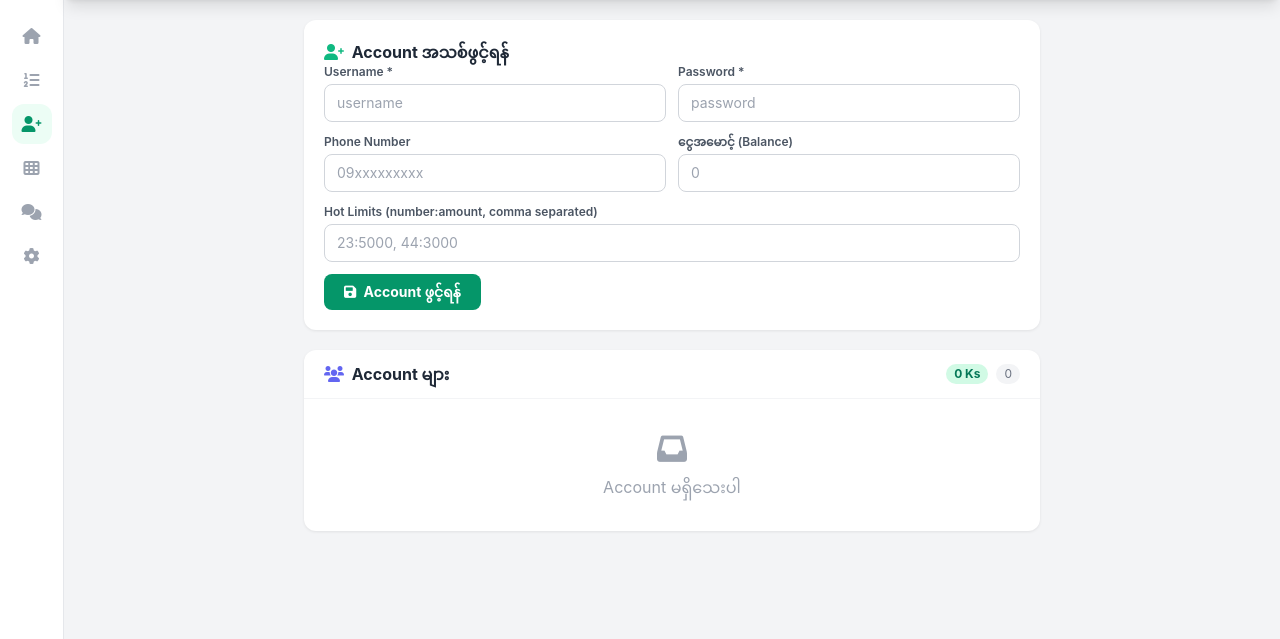
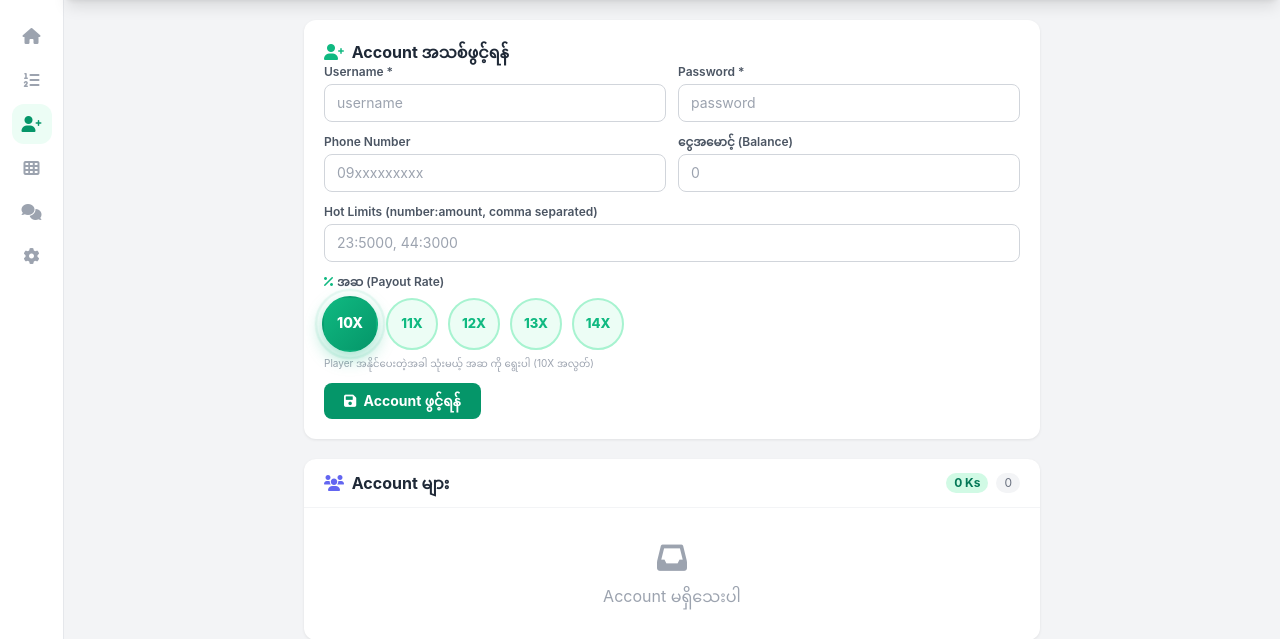
Before and after one commit to DeeLiso/2d-parser-engine, a Django app: page /bet/manage_bettors/ in a window 1280 px wide. Shown: the part 48-687 px from the top of the page. Run offline with Django 5.2, Linux system fonts and the light colour scheme; the visitor is signed in with stand-in values (Sample User, id 1); data that the repository does not hold is empty; some libraries are stand-ins or nearby versions.

Commit message:
Add per-player payout multiplier (10X-14X) with animated circle picker on create/edit forms

```diff
--- a/twodapp/models.py
+++ b/twodapp/models.py
@@ -39,6 +39,7 @@ class BettorAccount(models.Model):
     phone = models.CharField(max_length=20, blank=True, default='')
     balance = models.IntegerField(default=0)
     hot_limits = models.JSONField(default=dict)  # e.g. {'23': 5000, '44': 3000}
+    multiplier = models.IntegerField(default=10)  # payout rate per player (10X-14X)
     is_active = models.BooleanField(default=True)
     last_user_agent = models.CharField(max_length=300, blank=True, default='')
     last_ip = models.CharField(max_length=50, blank=True, default='')
@@ -59,6 +60,7 @@ class BettorAccount(models.Model):
             'phone': self.phone,
             'balance': self.balance,
             'hot_limits': self.hot_limits,
+            'multiplier': self.multiplier,
             'is_active': self.is_active,
             'last_user_agent': self.last_user_agent,
             'last_ip': self.last_ip,
--- a/twodapp/templates/twodapp/manage_bettors.html
+++ b/twodapp/templates/twodapp/manage_bettors.html
@@ -18,6 +18,41 @@
         .field input, .field select { transition: border-color 0.15s; }
         .field input:focus { border-color: #10b981; box-shadow: 0 0 0 3px rgba(16,185,129,0.12); outline: none; }
         .info-badge { display: inline-flex; align-items: center; gap: 4px; padding: 2px 6px; border-radius: 9999px; font-size: 10px; font-weight: 600; }
+        .mp-circle {
+            position: relative;
+            width: 52px; height: 52px;
+            border-radius: 9999px;
+            display: inline-flex; align-items: center; justify-content: center;
+            font-weight: 800; font-size: 13px; color: #10b981;
+            background: #ecfdf5;
+            border: 2px solid #a7f3d0;
+            cursor: pointer;
+            user-select: none;
+            transition: all 0.2s;
+        }
+        .mp-circle:hover { transform: translateY(-2px); border-color: #10b981; }
+        .mp-circle.active {
+            background: linear-gradient(135deg, #10b981, #059669);
+            color: white;
+            border-color: transparent;
+            box-shadow: 0 6px 16px rgba(16,185,129,0.4);
+            transform: scale(1.08);
+        }
+        .mp-circle.active::before {
+            content: '';
+            position: absolute;
+            inset: -6px;
+            border-radius: 9999px;
+            border: 2px solid rgba(16,185,129,0.5);
+            animation: mp-pulse 1.5s ease-out infinite;
+        }
+        @keyframes mp-pulse {
+            0% { transform: scale(0.9); opacity: 0.8; }
+            70% { transform: scale(1.15); opacity: 0; }
+            100% { transform: scale(1.15); opacity: 0; }
+        }
+        .mp-wrap { animation: mp-pop 0.3s ease; }
+        @keyframes mp-pop { from { transform: scale(0.7); opacity: 0; } to { transform: scale(1); opacity: 1; } }
     </style>
     <style>
         .tab-item { color: #6b7280; transition: color 0.15s, transform 0.12s; }
@@ -122,6 +157,11 @@
                     <label class="block text-xs font-semibold text-gray-600 mb-1">Hot Limits (number:amount, comma separated)</label>
                     <input id="bmHotLimits" type="text" class="w-full border border-gray-300 rounded-lg px-3 py-2 text-sm" placeholder="23:5000, 44:3000">
                 </div>
+                <div class="sm:col-span-2">
+                    <label class="block text-xs font-semibold text-gray-600 mb-2"><i class="fas fa-percentage text-emerald-500 mr-1"></i>အဆ (Payout Rate)</label>
+                    <div id="bmMultiplierWrap" class="mp-wrap flex items-center gap-2.5 flex-wrap"></div>
+                    <div class="text-[10px] text-gray-400 mt-1.5">Player အနိုင်ပေးတဲ့အခါ သုံးမယ့် အဆ ကို ရွေးပါ (10X အလွတ်)</div>
+                </div>
             </div>
             <div id="bmError" class="text-red-500 text-xs font-semibold mt-2 hidden"></div>
             <div id="bmSuccess" class="text-emerald-600 text-xs font-semibold mt-2 hidden"></div>
@@ -172,6 +212,10 @@
                     <label class="block text-xs font-semibold text-gray-600 mb-1">Hot Limits (number:amount)</label>
                     <input id="editHot" type="text" class="w-full border border-gray-300 rounded-lg px-3 py-2 text-sm" placeholder="23:5000, 44:3000">
                 </div>
+                <div>
+                    <label class="block text-xs font-semibold text-gray-600 mb-2"><i class="fas fa-percentage text-emerald-500 mr-1"></i>အဆ (Payout Rate)</label>
+                    <div id="editMultiplierWrap" class="mp-wrap flex items-center gap-2.5 flex-wrap"></div>
+                </div>
             </div>
             <div id="editError" class="text-red-500 text-xs font-semibold px-5 hidden"></div>
             <div class="px-5 pb-5 flex gap-2">
@@ -184,6 +228,27 @@
     {% csrf_token %}
     <script>
         const CSRF_TOKEN = document.querySelector('[name=csrfmiddlewaretoken]').value;
+
+        const MULTIPLIER_OPTIONS = [10, 11, 12, 13, 14];
+        let bmMultiplier = 10;
+        let editMultiplier = 10;
+
+        function renderMultiplierPicker(wrapId, current, setState) {
+            const wrap = document.getElementById(wrapId);
+            if (!wrap) return;
+            wrap.innerHTML = MULTIPLIER_OPTIONS.map(v => `
+                <button type="button" data-mp="${v}" class="mp-circle ${v === current ? 'active' : ''}">${v}X</button>
+            `).join('');
+            wrap.querySelectorAll('.mp-circle').forEach(btn => {
+                btn.addEventListener('click', () => {
+                    const v = parseInt(btn.dataset.mp);
+                    setState(v);
+                    renderMultiplierPicker(wrapId, v, setState);
+                });
+            });
+        }
+
+        renderMultiplierPicker('bmMultiplierWrap', bmMultiplier, (v) => { bmMultiplier = v; });
 
         function parseUA(ua) {
             if (!ua) return { browser: '—', os: '' };
@@ -246,6 +311,7 @@
                             </div>
                         </div>
                         <div class="flex items-center gap-2 mt-1.5 ml-12 flex-wrap">
+                            <span class="info-badge bg-emerald-100 text-emerald-700"><i class="fas fa-percentage"></i> ${a.multiplier || 10}X</span>
                             <span class="info-badge bg-blue-100 text-blue-700"><i class="fas fa-globe"></i> ${ua.browser}</span>
                             ${ua.os ? `<span class="info-badge bg-purple-100 text-purple-700"><i class="fas fa-mobile-alt"></i> ${ua.os}</span>` : ''}
                             ${a.last_ip ? `<span class="info-badge bg-gray-100 text-gray-600"><i class="fas fa-map-marker-alt"></i> ${a.last_ip}</span>` : ''}
@@ -275,6 +341,8 @@
             const hot = a.hot_limits || {};
             const hotStr = Object.entries(hot).map(([k, v]) => `${k}:${v}`).join(', ');
             document.getElementById('editHot').value = hotStr;
+            editMultiplier = a.multiplier || 10;
+            renderMultiplierPicker('editMultiplierWrap', editMultiplier, (v) => { editMultiplier = v; });
             document.getElementById('editError').classList.add('hidden');
             document.getElementById('editModal').classList.remove('hidden');
         }
@@ -296,7 +364,7 @@
                     if (n && l && !isNaN(parseInt(l))) hot_limits[n] = parseInt(l);
                 }
             }
-            const body = { id, phone, balance, hot_limits };
+            const body = { id, phone, balance, hot_limits, multiplier: editMultiplier };
             if (password) body.password = password;
 
             const errEl = document.getElementById('editError');
@@ -360,7 +428,7 @@
                 const res = await fetch('/api/create_bettor', {
                     method: 'POST',
                     headers: { 'Content-Type': 'application/json', 'X-CSRFToken': CSRF_TOKEN },
-                    body: JSON.stringify({ username, password, phone, balance, hot_limits })
+                    body: JSON.stringify({ username, password, phone, balance, hot_limits, multiplier: bmMultiplier })
                 });
                 const data = await res.json();
                 if (data.ok) {
--- a/twodapp/views.py
+++ b/twodapp/views.py
@@ -607,13 +607,16 @@ def api_create_bettor(request):
     phone = (data.get('phone') or '').strip()
     balance = int(data.get('balance') or 0)
     hot_limits = data.get('hot_limits') or {}
+    multiplier = int(data.get('multiplier') or 10)
+    if multiplier < 1:
+        multiplier = 10
 
     if not username or not password:
         return JsonResponse({'ok': False, 'error': 'Username + password required'})
     if BettorAccount.objects.filter(username=username).exists():
         return JsonResponse({'ok': False, 'error': f'"{username}" already exists'})
 
-    acc = BettorAccount(username=username, phone=phone, balance=balance, hot_limits=hot_limits)
+    acc = BettorAccount(username=username, phone=phone, balance=balance, hot_limits=hot_limits, multiplier=multiplier)
     acc.set_password(password)
     acc.save()
     return JsonResponse({'ok': True, 'account': acc.to_dict()})
@@ -623,7 +626,7 @@ def api_create_bettor(request):
 @require_GET
 def api_list_bettors(request):
     accs = list(BettorAccount.objects.all().order_by('-id').values(
-        'id', 'username', 'phone', 'balance', 'hot_limits', 'is_active',
+        'id', 'username', 'phone', 'balance', 'hot_limits', 'multiplier', 'is_active',
         'last_user_agent', 'last_ip', 'last_seen'
     ))
     for a in accs:
@@ -656,6 +659,9 @@ def api_edit_bettor(request):
         acc.balance = int(data['balance'] or 0)
     if 'hot_limits' in data:
         acc.hot_limits = data['hot_limits'] or {}
+    if 'multiplier' in data:
+        m = int(data['multiplier'] or 10)
+        acc.multiplier = m if m >= 1 else 10
     password = (data.get('password') or '').strip()
     if password:
         acc.set_password(password)
```
Also changed, not shown: twodapp/migrations/0015_bettoraccount_multiplier.py (added).
